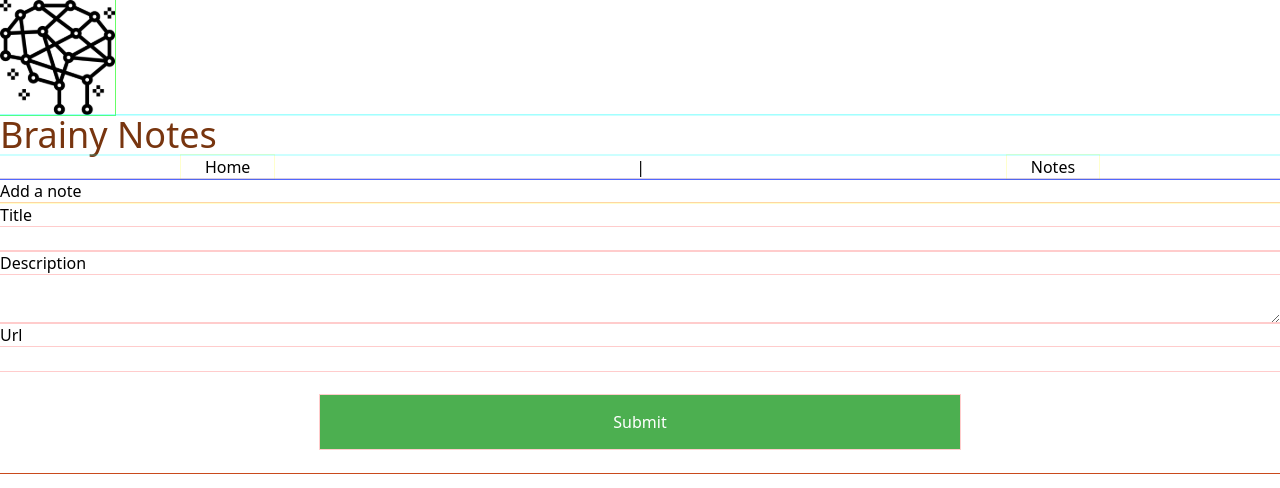
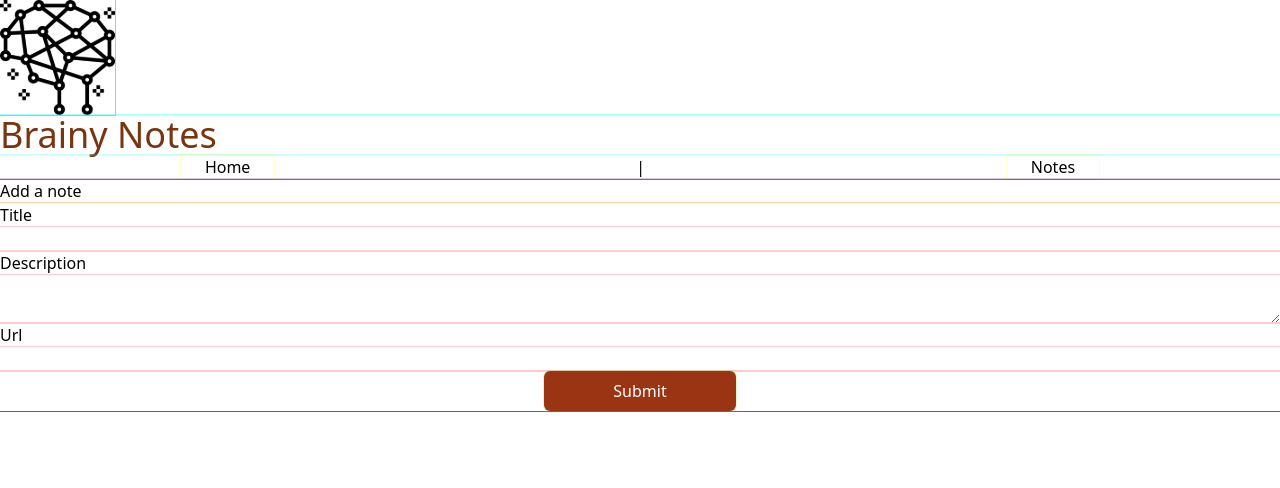
Before and after one commit to oreillyross/brainy-notes, a React (Create React App) app: page /addnote in a window 1280 px wide. Shown: the top 488 px of the page. Built offline with nearby package versions, Linux system fonts and the light colour scheme.

Commit message:
format button

```diff
--- a/src/pages/add-note-form.tsx
+++ b/src/pages/add-note-form.tsx
@@ -2,12 +2,12 @@ import { Formik, Field, Form } from "formik";
 import { useMutation } from "@apollo/client";
 import * as queries from "queries/index";
 import { useNavigate } from "react-router-dom";
-import "./add-note-form.scss"
+import "./add-note-form.scss";
 
 const initialValues: FormValues = {
   title: "",
   description: "",
-  url: ""
+  url: "",
 };
 
 type FormValues = {
@@ -16,12 +16,11 @@ type FormValues = {
   url?: string;
 };
 
-
 function AddNoteForm() {
   const navigate = useNavigate();
 
   const [addNote] = useMutation(queries.ADD_NOTE, {
-    refetchQueries: [queries.GET_NOTES, "notes"]
+    refetchQueries: [queries.GET_NOTES, "notes"],
   });
 
   return (
@@ -44,7 +43,14 @@ function AddNoteForm() {
               <Field as="textarea" name="description" />
               <label htmlFor="url">Url</label>
               <Field type="text" name="url" />
-              <button className="addnoteform__button" type="submit">Submit</button>
+              <div className="text-center ">
+                <button
+                  className=" rounded-md bg-orange-800 text-white p-2 w-48"
+                  type="submit"
+                >
+                  Submit
+                </button>
+              </div>
             </Form>
           );
         }}
```
